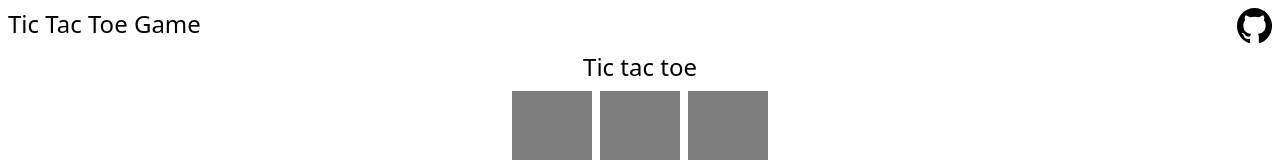
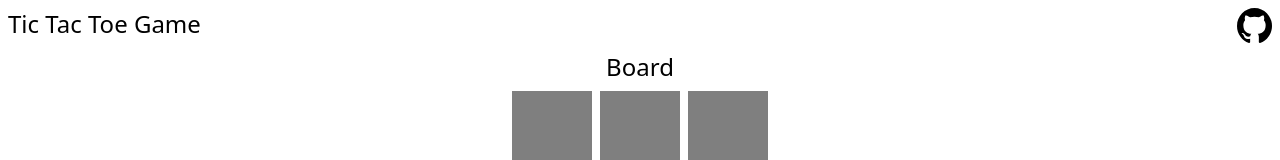
Before and after one commit to ulysses-ck/tateti-react-next, a Next.js app: page / in a window 1280 px wide. Shown: the top 160 px of the page. Built offline with nearby package versions, Linux system fonts and the light colour scheme.

Commit message:
feat(Game): update title to based on player.

```diff
--- a/src/components/Game/index.tsx
+++ b/src/components/Game/index.tsx
@@ -108,7 +108,9 @@ export default function Game() {
 	};
 	return (
 		<section>
-			<h1 className="text-center text-2xl">Tic tac toe</h1>
+			<h1 className="text-center text-2xl">
+				{!isPlaying ? "Board" : `Its ${player}'s turn!`}
+			</h1>
 			<Board
 				board={board}
 				player={player}
```
